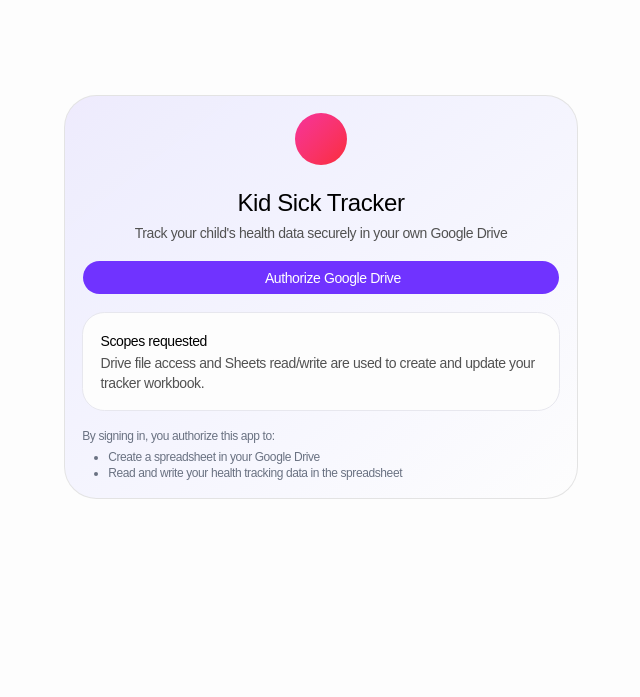
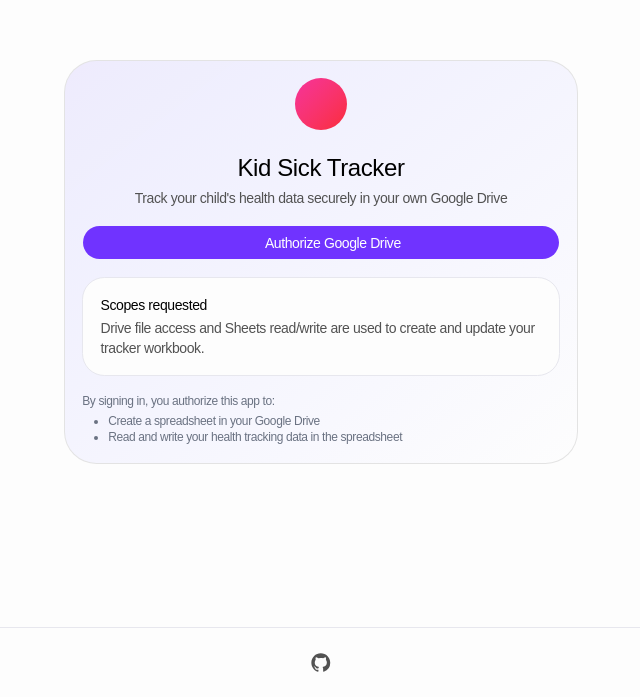
Before and after one commit to FDiskas/kid-sick, a React (Vite) app: page /auth in a window 1280 px wide. Shown: the part 103-800 px from the top of the page, without its empty margins (319-959 px from the left). Built offline with nearby package versions, Linux system fonts and the light colour scheme; no server answers; some icons are missing.

Commit message:
feat: add GitHub footer component and integrate it into AppShell and AuthPage

```diff
--- a/src/components/app-shell.tsx
+++ b/src/components/app-shell.tsx
@@ -2,6 +2,7 @@
 import { HugeiconsIcon } from "@hugeicons/react"
 import { Heart, Logout01Icon, Settings01Icon } from "@hugeicons/core-free-icons"
 
+import { GitHubFooter } from "./github-footer"
 import { Button, buttonVariants } from "@/components/ui/button"
 import { Badge } from "@/components/ui/badge"
 import { useAuth } from "@/features/auth/auth-context"
@@ -10,7 +11,7 @@
   const { auth, signOut } = useAuth()
 
   return (
-    <div className="min-h-svh bg-[radial-gradient(circle_at_top_right,var(--color-primary)/12%,transparent_40%),radial-gradient(circle_at_20%_10%,var(--color-accent)/10%,transparent_32%)]">
+    <div className="flex min-h-svh flex-col bg-[radial-gradient(circle_at_top_right,var(--color-primary)/12%,transparent_40%),radial-gradient(circle_at_20%_10%,var(--color-accent)/10%,transparent_32%)]">
       <header className="border-b bg-background/85 backdrop-blur-sm">
         <div className="mx-auto flex w-full max-w-6xl flex-wrap items-center justify-between gap-3 px-4 py-3 sm:px-6">
           <Link to="/" className="text-lg font-semibold tracking-tight flex flex-row items-center gap-2">
@@ -61,9 +62,10 @@
           </div>
         </div>
       </header>
-      <main className="mx-auto w-full max-w-6xl px-4 py-6 sm:px-6 sm:py-8">
+      <main className="mx-auto w-full max-w-6xl flex-1 px-4 py-6 sm:px-6 sm:py-8">
         <Outlet />
       </main>
+      <GitHubFooter />
     </div>
   )
 }
--- /dev/null
+++ b/src/components/github-footer.tsx
@@ -0,0 +1,24 @@
+export function GitHubFooter() {
+  return (
+    <footer className="border-t bg-background/85 backdrop-blur-sm">
+      <div className="mx-auto flex w-full max-w-6xl items-center justify-center px-4 py-3 sm:px-6">
+        <a
+          href="https://github.com/FDiskas/kid-sick"
+          target="_blank"
+          rel="noreferrer"
+          aria-label="View kid-sick on GitHub"
+          title="View kid-sick on GitHub"
+          className="inline-flex size-10 items-center justify-center rounded-full text-muted-foreground transition-colors hover:bg-muted hover:text-foreground focus-visible:outline-none focus-visible:ring-2 focus-visible:ring-ring focus-visible:ring-offset-2"
+        >
+          <svg
+            aria-hidden="true"
+            viewBox="0 0 24 24"
+            className="size-5 fill-current"
+          >
+            <path d="M12 1.5C6.201 1.5 1.5 6.201 1.5 12c0 4.641 3.007 8.58 7.182 9.969.525.096.717-.228.717-.507 0-.249-.009-.909-.015-1.785-2.922.635-3.54-1.407-3.54-1.407-.477-1.212-1.164-1.536-1.164-1.536-.951-.651.072-.639.072-.639 1.053.075 1.608 1.083 1.608 1.083.936 1.605 2.454 1.141 3.051.873.096-.678.366-1.14.666-1.401-2.334-.267-4.788-1.167-4.788-5.196 0-1.149.411-2.088 1.083-2.823-.108-.267-.468-1.341.102-2.796 0 0 .882-.282 2.889 1.078A10.066 10.066 0 0 1 12 6.588c.894.003 1.794.12 2.637.351 2.007-1.36 2.887-1.078 2.887-1.078.573 1.455.213 2.529.105 2.796.675.735 1.08 1.674 1.08 2.823 0 4.041-2.457 4.926-4.797 5.187.375.321.711.954.711 1.923 0 1.389-.012 2.508-.012 2.85 0 .282.189.609.723.504A10.503 10.503 0 0 0 22.5 12c0-5.799-4.701-10.5-10.5-10.5Z" />
+          </svg>
+        </a>
+      </div>
+    </footer>
+  )
+}
--- a/src/pages/auth-page.tsx
+++ b/src/pages/auth-page.tsx
@@ -7,6 +7,7 @@
   Heart,
 } from "@hugeicons/core-free-icons"
 
+import { GitHubFooter } from "../components/github-footer"
 import { Alert, AlertDescription, AlertTitle } from "@/components/ui/alert"
 import { Button } from "@/components/ui/button"
 import {
@@ -27,7 +28,8 @@
   }
 
   return (
-    <div className="flex min-h-svh items-center justify-center p-4">
+    <div className="flex min-h-svh flex-col">
+      <div className="flex flex-1 items-center justify-center p-4">
         <Card className="w-full max-w-lg border-primary/25 bg-linear-to-br from-primary/10 to-card">
           <CardHeader className="text-center">
             <div className="mx-auto mb-4 flex h-12 w-12 items-center justify-center rounded-full bg-linear-to-br from-pink-500 to-red-500">
@@ -101,5 +103,7 @@
           </CardContent>
         </Card>
       </div>
+      <GitHubFooter />
+    </div>
   )
 }
```
Lines whose indentation alone changed are shown as unchanged.
